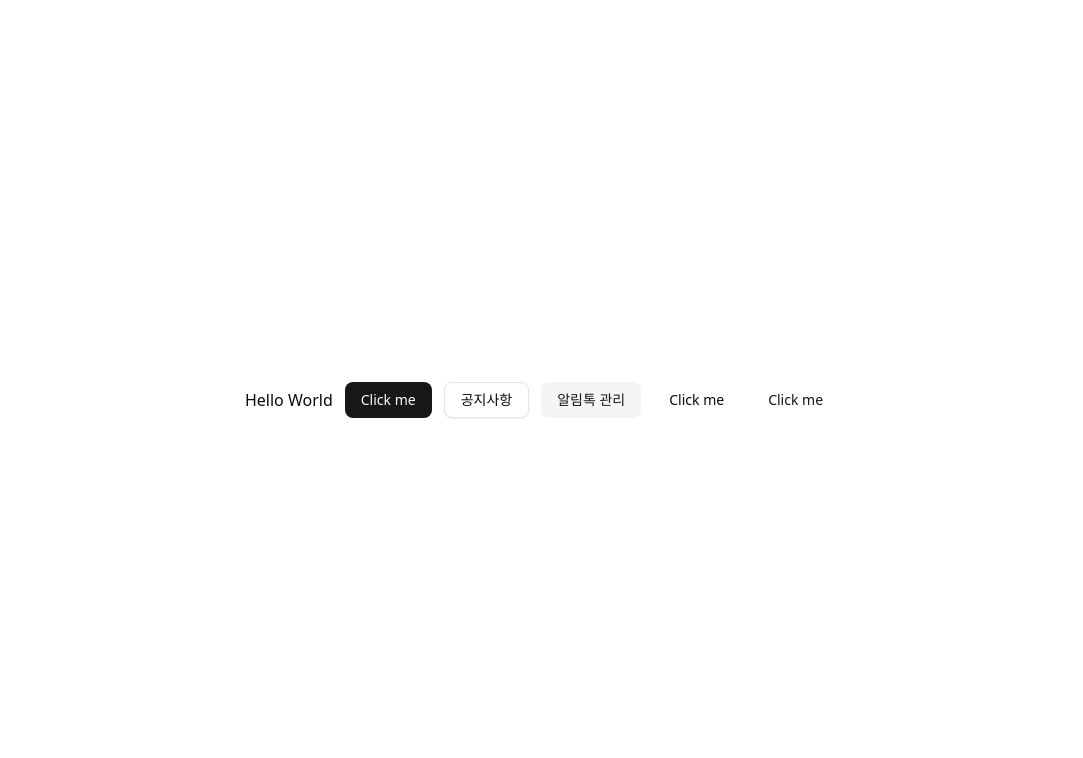
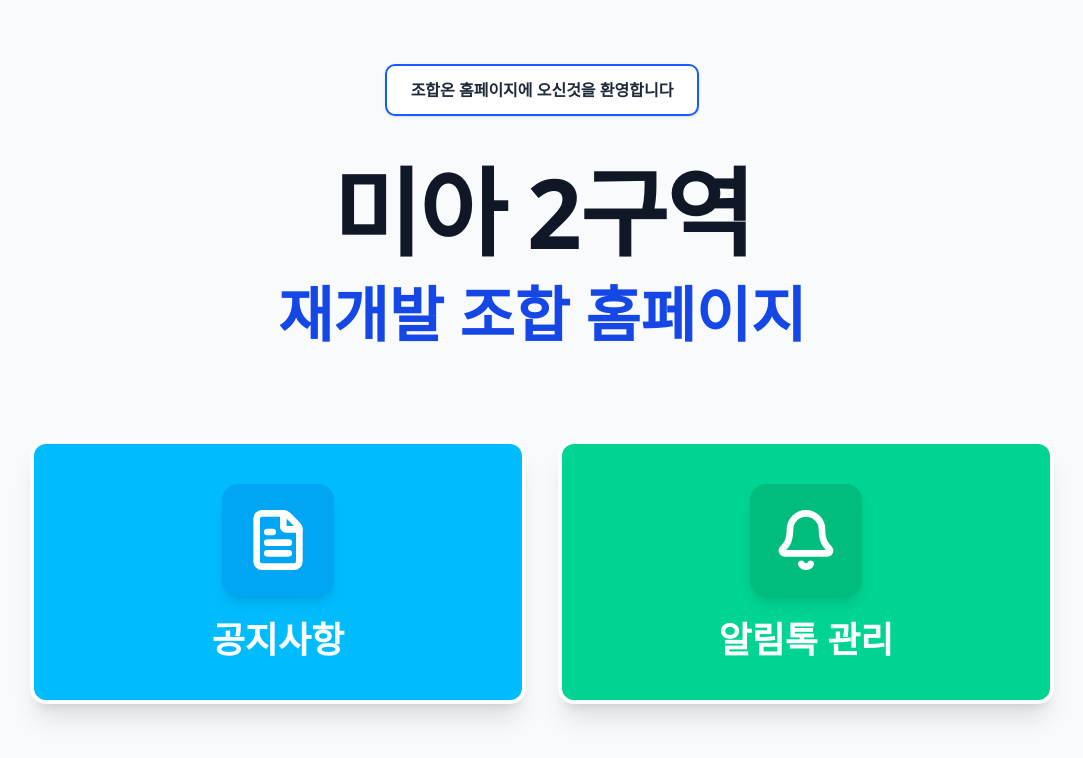
Before and after one commit to dlswn666/johapon_v01, a Next.js app: page / in a window 1280 px wide. Shown: the top 758 px of the page, without its empty margins (98-1181 px from the left). Built offline with nearby package versions, Linux system fonts and the light colour scheme.

Commit message:
home 화면 대충 완성

```diff
--- a/app/page.tsx
+++ b/app/page.tsx
@@ -1,24 +1,78 @@
 'use client';
 import React from 'react';
-import { cn } from '@/lib/utils';
-import { Button } from '@/components/ui/button';
 import { useRouter } from 'next/navigation';
+import { Bell, FileText } from 'lucide-react';
 
 export default function Home() {
     const router = useRouter();
 
+    const features = [
+        {
+            icon: FileText,
+            title: '공지사항',
+            href: '/notice',
+            bgColor: 'bg-sky-400 hover:bg-sky-500',
+            iconBg: 'bg-sky-500',
+        },
+        {
+            icon: Bell,
+            title: '알림톡 관리',
+            href: '/dashboard',
+            bgColor: 'bg-emerald-400 hover:bg-emerald-500',
+            iconBg: 'bg-emerald-500',
+        },
+    ];
+
     return (
-        <div className={cn('flex justify-center items-center min-h-screen gap-3')}>
-            <h1>Hello World</h1>
-            <Button>Click me</Button>
-            <Button variant="outline" onClick={() => router.push('/notice')}>
-                공지사항
-            </Button>
-            <Button variant="secondary" onClick={() => router.push('/dashboard')}>
-                알림톡 관리
-            </Button>
-            <Button variant="ghost">Click me</Button>
-            <Button variant="link">Click me</Button>
+        <div className="min-h-screen bg-gray-50">
+            {/* Hero Section */}
+            <div className="container mx-auto px-4 py-16">
+                <div className="max-w-5xl mx-auto text-center space-y-12">
+                    {/* Welcome Badge */}
+                    <div className="inline-block px-6 py-3 rounded-lg bg-white border-2 border-blue-600 shadow-sm">
+                        <span className="text-base font-semibold text-gray-800">
+                            조합온 홈페이지에 오신것을 환영합니다
+                        </span>
+                    </div>
+
+                    {/* Main Heading */}
+                    <div className="space-y-6">
+                        <h1 className="text-6xl md:text-7xl lg:text-8xl font-bold tracking-tight text-gray-900">
+                            미아 2구역
+                        </h1>
+                        <h2 className="text-4xl md:text-5xl lg:text-6xl font-semibold text-blue-700">
+                            재개발 조합 홈페이지
+                        </h2>
+                    </div>
+
+                    {/* Feature Cards */}
+                    <div className="grid md:grid-cols-2 gap-8 pt-12">
+                        {features.map((feature, index) => {
+                            const Icon = feature.icon;
+                            return (
+                                <button
+                                    key={index}
+                                    onClick={() => router.push(feature.href)}
+                                    className={`${feature.bgColor} rounded-2xl p-10 text-left shadow-xl border-4 border-white transition-all duration-200 hover:scale-105 active:scale-95`}
+                                >
+                                    {/* Content */}
+                                    <div className="flex flex-col items-center gap-6">
+                                        {/* Icon */}
+                                        <div className={`${feature.iconBg} p-6 rounded-2xl shadow-lg`}>
+                                            <Icon className="w-16 h-16 text-white" strokeWidth={2.5} />
+                                        </div>
+
+                                        {/* Text */}
+                                        <h3 className="text-4xl font-bold text-white text-center">
+                                            {feature.title}
+                                        </h3>
+                                    </div>
+                                </button>
+                            );
+                        })}
+                    </div>
+                </div>
+            </div>
         </div>
     );
 }
```
